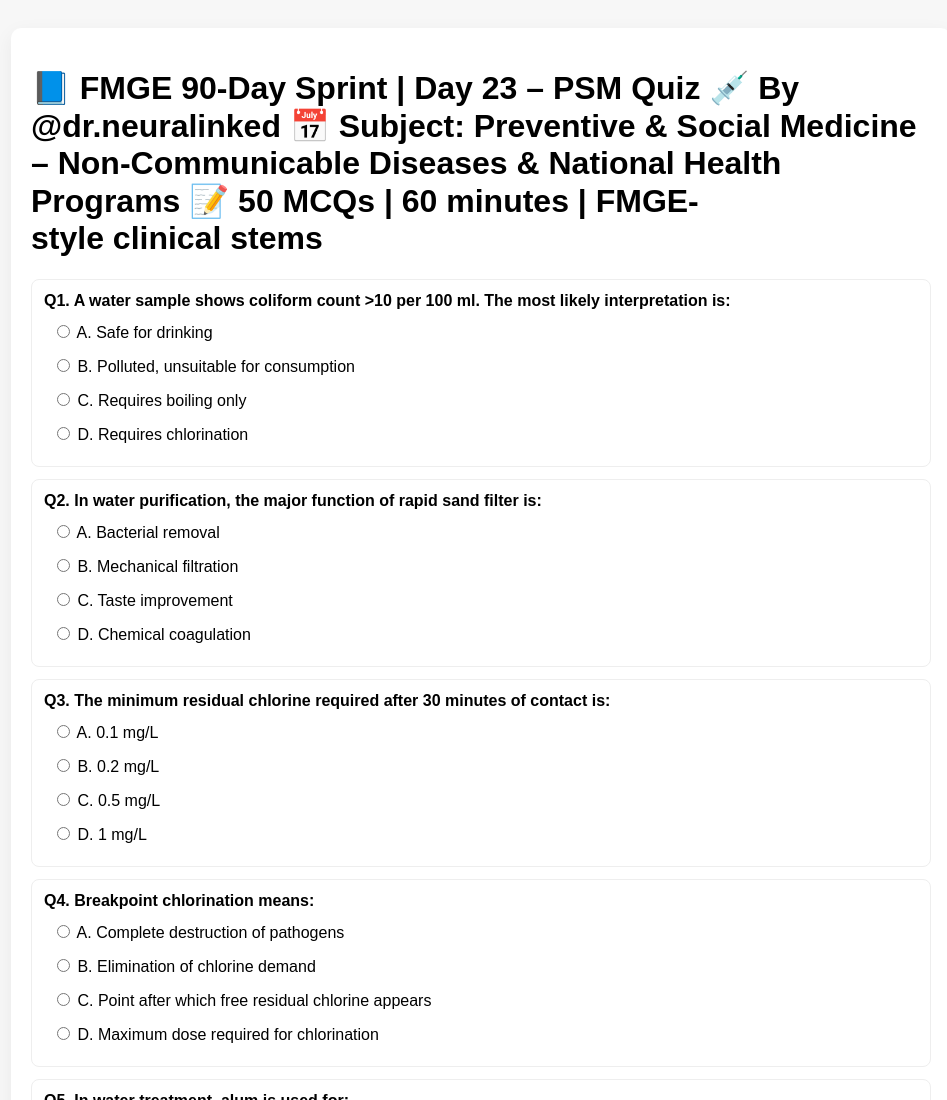
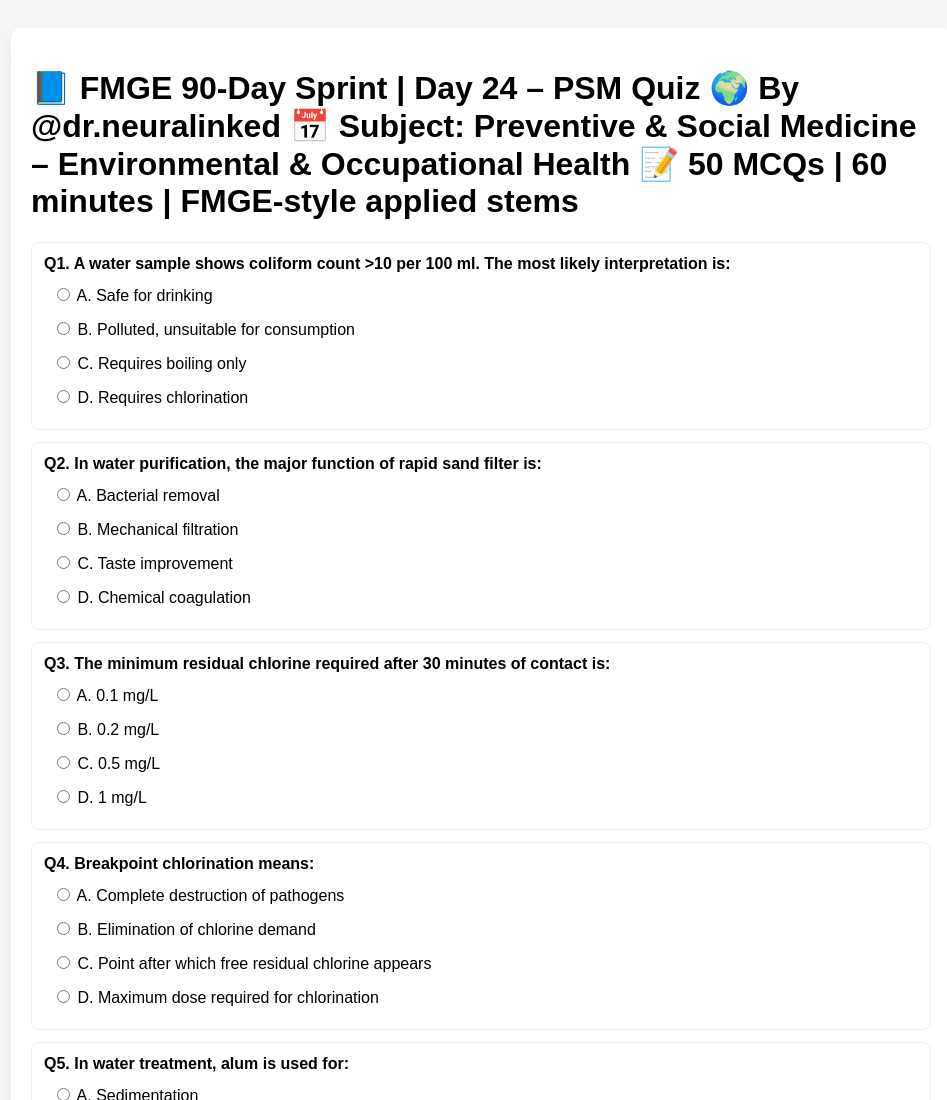
Before and after one commit to dr-neuralinked/quiz, a plain HTML site: page index.html in a window 1280 px wide. Shown: the top 1100 px of the page, without its empty margins (159-1106 px from the left). Drawn offline with Linux system fonts and the light colour scheme.

Commit message:
Update index.html

```diff
--- a/index.html
+++ b/index.html
@@ -20,11 +20,11 @@ body { font-family: Arial, sans-serif; padding: 20px; background: #f7f7f7; }
 </head>
 <body>
 <div class="container">
-<h1>📘 FMGE 90-Day Sprint | Day 23 – PSM Quiz 💉
+<h1>📘 FMGE 90-Day Sprint | Day 24 – PSM Quiz 🌍
 By @dr.neuralinked
 
-📅 Subject: Preventive & Social Medicine – Non-Communicable Diseases & National Health Programs
-📝 50 MCQs | 60 minutes | FMGE-style clinical stems
+📅 Subject: Preventive & Social Medicine – Environmental & Occupational Health
+📝 50 MCQs | 60 minutes | FMGE-style applied stems
 
 </h1>
 <div id="quizContainer"></div>
```
